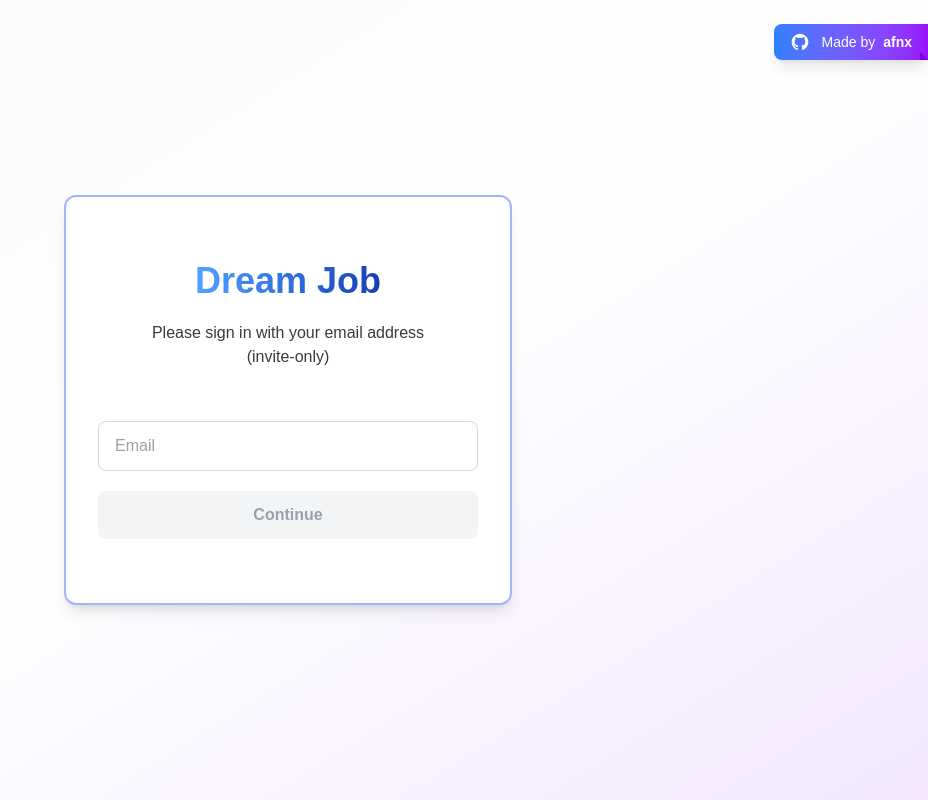
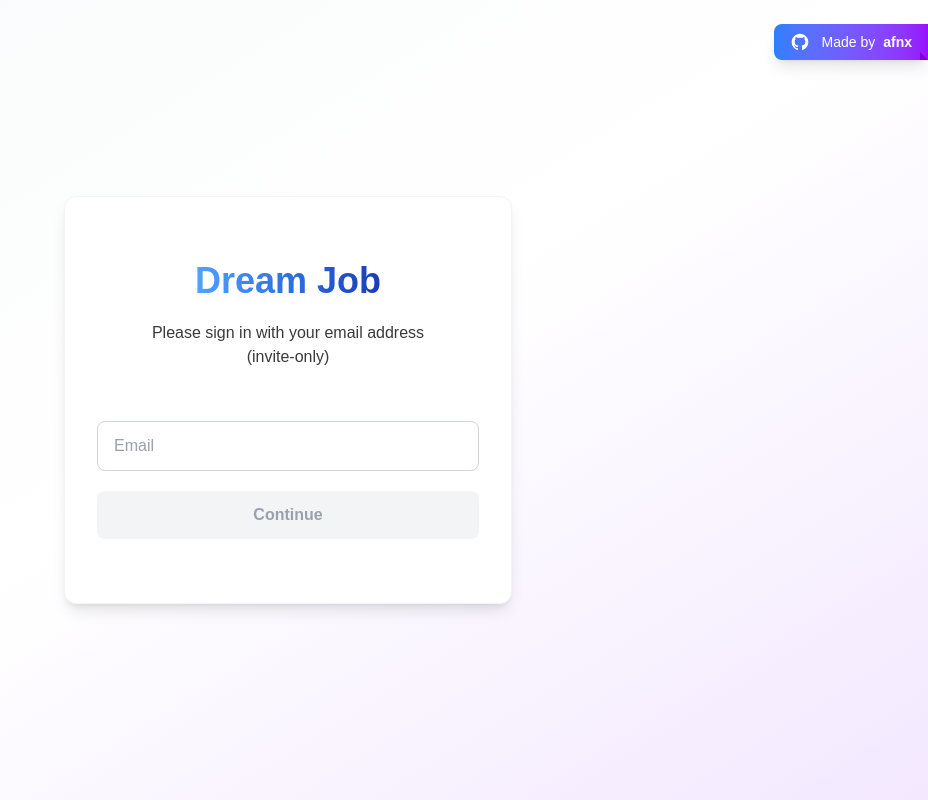
Before and after one commit to afnx/dream-job, a Next.js app in the folder frontend/: page /sign-in in a window 1280 px wide. Shown: the whole page, without its empty margins (352-1280 px from the left). Built offline with nearby package versions, Linux system fonts and the light colour scheme.

Commit message:
refactor: update form border styles in SignInPage and VerifyEmailPage for consistency

```diff
--- a/frontend/src/app/sign-in/page.tsx
+++ b/frontend/src/app/sign-in/page.tsx
@@ -47,7 +47,7 @@ export default function SignInPage() {
         <div className="min-h-screen flex items-center justify-center gradient-bg">
             <form
                 onSubmit={handleSubmit}
-                className="text-center m-2 bg-white p-16 px-8 rounded-xl min-w-[320px] sm:min-w-[420px] w-full max-w-md flex flex-col gap-5 border-2 border-indigo-300 shadow-lg"
+                className="text-center m-2 bg-white p-16 px-8 rounded-xl min-w-[320px] sm:min-w-[420px] w-full max-w-md flex flex-col gap-5 border-1 border-gray-100 shadow-lg"
             >
                 <Logo shrink={true} />
                 <h2 className="text-center m-0 text-[#3a3a3a]">Please sign in with your email address<br />(invite-only)</h2>
--- a/frontend/src/app/verify-email/page.tsx
+++ b/frontend/src/app/verify-email/page.tsx
@@ -82,7 +82,7 @@ export default function VerifyEmailPage() {
         <div className="min-h-screen flex items-center justify-center gradient-bg">
             <form
                 onSubmit={handleSubmit}
-                className="text-center m-2 bg-white p-16 px-8 rounded-xl min-w-[320px] sm:min-w-[420px] w-full max-w-md flex flex-col gap-5 border-2 border-indigo-300 shadow-lg"
+                className="text-center m-2 bg-white p-16 px-8 rounded-xl min-w-[320px] sm:min-w-[420px] w-full max-w-md flex flex-col gap-5 border-1 border-gray-100 shadow-lg"
             >
                 <Logo shrink={true} />
                 <p className="text-center text-gray-600 text-base mb-4">
```
